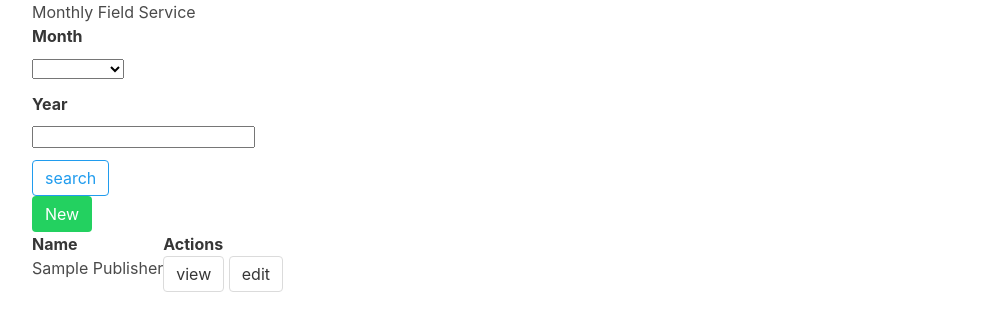
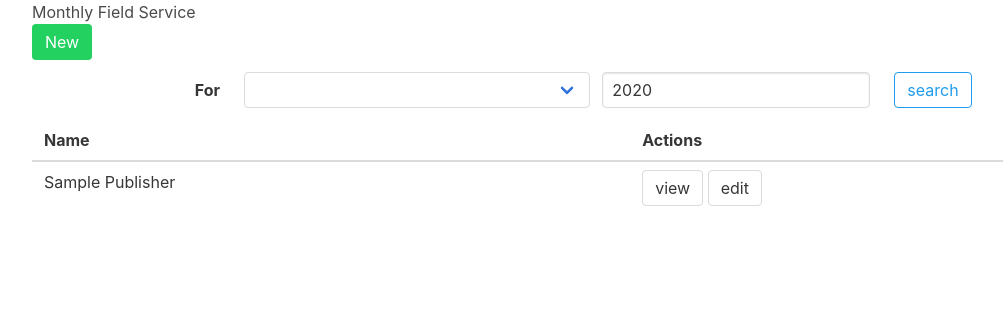
Before and after one commit to hanztura/congregationms, a Django app: template congregationms/templates/reports/monthlyfieldservice_list.html in a window 1280 px wide. Shown: the part 76-407 px from the top of the page, without its empty margins (32-1035 px from the left). Run offline with Django 3.2, Linux system fonts and the light colour scheme; the template is opened without the code that fills it: most values are stand-ins (such as "Sample title", 1, 10 or a date in 2020).

Commit message:
improved mfs list page

```diff
--- a/congregationms/templates/reports/monthlyfieldservice_list.html
+++ b/congregationms/templates/reports/monthlyfieldservice_list.html
@@ -6,32 +6,44 @@
 
 {% block main %}
   <h1>Monthly Field Service</h1>
+
   <div class="field">
-    <label class="label">Month</label>
     <div class="control">
-      <select name="_month" v-model="month">
+      <a href='{% url "reports:mfs-create" %}'><button class="button is-success" title="Create new record">New</button></a>
+    </div>
+  </div>
+
+  <div class="field is-horizontal">
+    <div class="field-label is-normal">
+      <label class="label">For</label>
+    </div>
+    <div class="field-body">
+      <div class="field">
+        <div class="control">
+          <div class="select is-fullwidth">
+            <select name="_month" v-model="month" placeholder="month">
+              <option value="" disabled>Month</option>
               <option v-for="m in months" :key="m.month" :value="m.month">[[ m.name ]]</option>
             </select>
           </div>
         </div>
-  <div class="field">
-    <label class="label">Year</label>
-    <div class="control">
-      <input type="number" name="_year" v-model="year">
       </div>
-  </div>
+      <div class="field is-grouped">
+        <p class="control">
+          <input class="input" type="number" name="_year" v-model="year" placeholder="Year">
+        </p>
+        <p class="control">
           <form>
             <input type="hidden" name="month" :value="month">
             <input type="hidden" name="year" :value="year">
             <input class="button is-info is-outlined" type="submit" value="search">
           </form>
-  <table>
+        </p>
+      </div>
+    </div>
+  </div>
+  <table class="table is-fullwidth">
     <thead>
-      <tr>
-        <th colspan="2">
-          <a href='{% url "reports:mfs-create" %}'><button class="button is-success">New</button></a>
-        </th>
-      </tr>
       <tr>
         <th>Name</th>
         <th>Actions</th>
@@ -58,8 +70,8 @@
       delimiters: ['[[', ']]'],
       data: () => ({
         'date': null,
-        'month': '',
-        'year': '',
+        'month': {{ month }},
+        'year': {{ year }},
         'months': [
           {
             month: 1,
```
Also changed, not shown: congregationms/reports/views.py (+8 -0 lines). Lines whose indentation alone changed are shown as unchanged.
